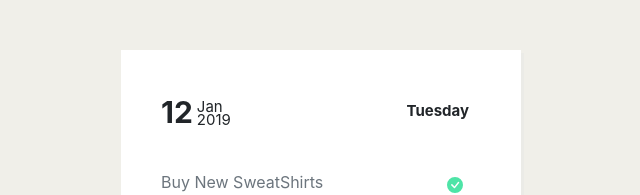
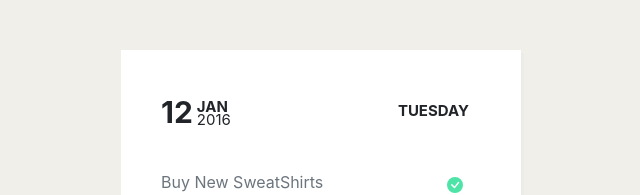
Before and after one commit to Deep-Ramani/React_ToDoList_App, a React (Create React App) app in the folder practical4/: page / in a window 1280 px wide. Shown: the top 195 px of the page, without its empty margins (319-959 px from the left). Built offline with nearby package versions, Linux system fonts and the light colour scheme.

Commit message:
Feat:Final Changes & Remove Extra Code

```diff
--- a/practical4/src/Components/Date&Day/DateAndDay.js
+++ b/practical4/src/Components/Date&Day/DateAndDay.js
@@ -4,18 +4,16 @@ function DateAndDay(){
     return(
         <>
         <div className="row dateday mt-5">
-            {/* <div className="col"></div> */}
             <div className="col">
                 <div className="row">
             <div className="col date">12</div>
-            <div className="col monthyear">Jan <br/> 2019</div>
+            <div className="col monthyear"><b>JAN</b> <br/> 2016</div>
             <div className="col"></div>
             <div className="col"></div>
 
             </div>
             </div>
-            <div className="col day">Tuesday</div>
-            {/* <div className="col"></div> */}
+            <div className="col day">TUESDAY</div>
         </div>
         </>
     );
```
Also changed, not shown: practical4/src/Components/List/List.js (+2 -5 lines).
